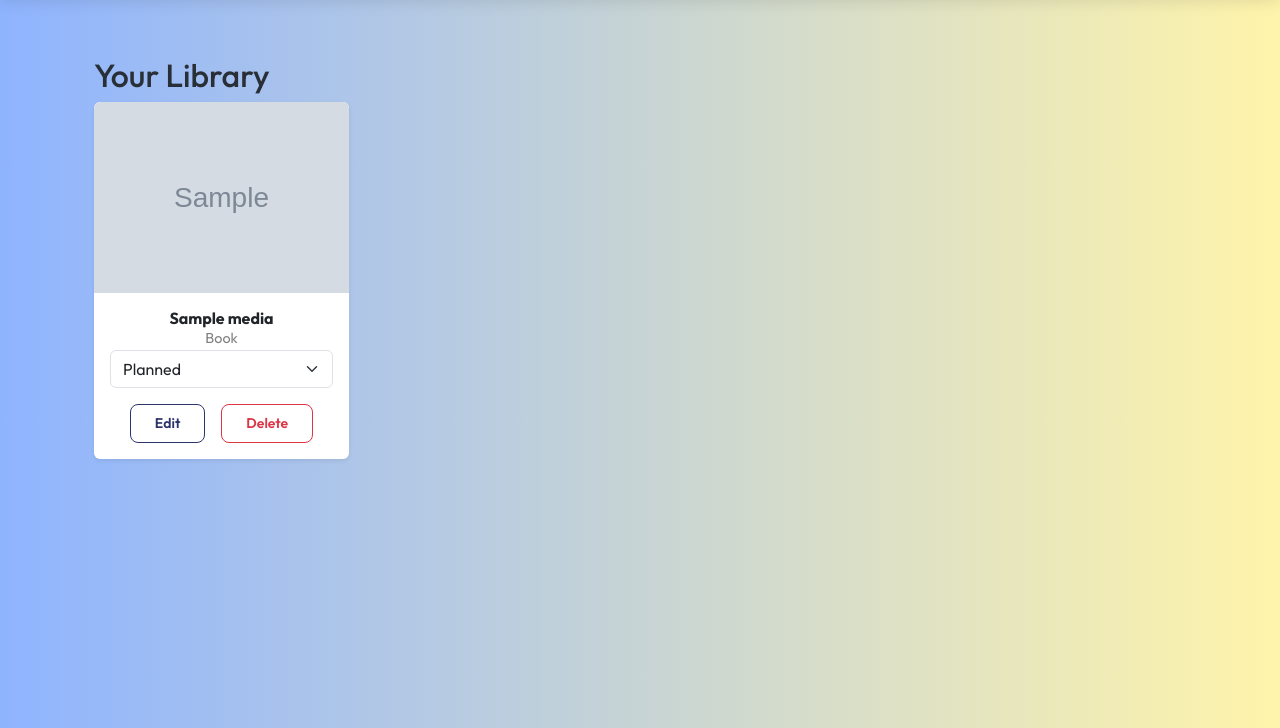
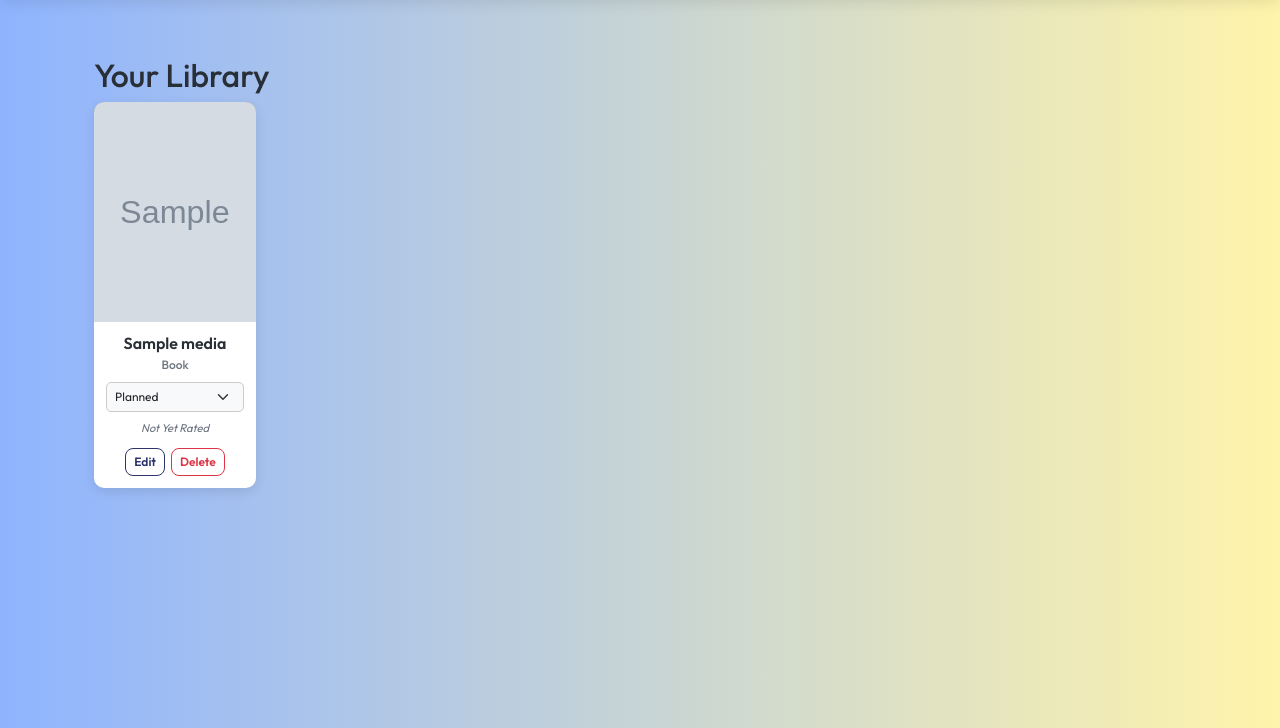
Before and after one commit to gregdemesa/CSCI42-Shelfy, a Django app: page /library/ in a window 1280 px wide. Shown: the part 90-818 px from the top of the page. Run offline with Django 5.2, Linux system fonts and the light colour scheme; a user stored in the database is signed in; tables that the repository leaves empty hold one stand-in row (values such as "Sample post"); grey boxes marked "Sample" are stand-in pictures.

Commit message:
improved user library index frontend

```diff
--- a/templates/base.html
+++ b/templates/base.html
@@ -269,6 +269,186 @@
 
         .dark-mode .card:hover {
             box-shadow: 0 15px 35px rgba(0, 0, 0, 0.3), 0 0 15px rgba(79, 70, 229, 0.2);
+        }
+
+        /* Library Card Styling */
+        .library-card {
+            display: flex;
+            flex-direction: column;
+            justify-content: space-between;
+            border-radius: 10px;
+            border: none;
+            box-shadow: 0 4px 12px rgba(0, 0, 0, 0.1);
+            transition: all 0.3s ease;
+            overflow: hidden;
+            background-color: var(--white);
+            width: 100%;
+            max-width: 180px;
+            height: 100%s
+        }
+
+        .dark-mode .library-card {
+            background-color: #1e293b;
+            box-shadow: 0 4px 12px rgba(0, 0, 0, 0.2);
+            border: 1px solid rgba(255, 255, 255, 0.05);
+        }
+
+        .library-card:hover {
+            transform: translateY(-2px);
+            box-shadow: 0 6px 16px rgba(0, 0, 0, 0.12);
+        }
+
+        .dark-mode .library-card:hover {
+            box-shadow: 0 6px 16px rgba(0, 0, 0, 0.3);
+        }
+
+        .library-card .cover-container {
+            width: 100%;
+            height: 220px;
+            display: flex;
+            align-items: center;
+            justify-content: center;
+            background-color: var(--gray);
+            overflow: hidden;
+        }
+
+        .dark-mode .library-card .cover-container {
+            background-color: #374151;
+        }
+
+        .library-card .cover-container img {
+            width: 100%;
+            height: 100%;
+            object-fit: cover;
+        }
+
+        .library-card .card-body {
+            flex-grow: 1;
+            display: flex;
+            flex-direction: column;
+            justify-content: space-between;
+            padding: 0.75rem;
+            text-align: center;
+        }
+
+        .library-card .media-title {
+            font-size: clamp(0.75rem, 1.5vw, 1rem);
+            font-weight: 600;
+            color: var(--dark);
+            margin-bottom: 0.2rem;
+            line-height: 1.2;
+            max-height: 2.4rem;
+            overflow: hidden;
+            white-space: nowrap;
+            text-overflow: ellipsis;
+        }
+
+        .dark-mode .library-card .media-title {
+            color: #e5e7eb;
+        }
+
+        .library-card .media-type {
+            font-size: 0.75rem;
+            font-weight: 500;
+            color: var(--gray);
+            margin-bottom: 0.5rem;
+        }
+
+        .dark-mode .library-card .media-type {
+            color: #9ca3af;
+        }
+
+        .library-card .status-form {
+            width: 100%;
+            margin-bottom: 0.5rem;
+        }
+
+        .library-card .status-dropdown {
+            width: 100%;
+            padding: 5px 8px;
+            font-size: 0.75rem;
+            border-radius: 5px;
+            border: 1px solid #ccc;
+            background-color: #f8f9fa;
+            cursor: pointer;
+            transition: all 0.2s ease-in-out;
+        }
+
+        .dark-mode .library-card .status-dropdown {
+            background-color: #374151;
+            border-color: #4b5563;
+            color: #e5e7eb;
+        }
+
+        .library-card .status-dropdown:hover {
+            background-color: #e2e6ea;
+        }
+
+        .dark-mode .library-card .status-dropdown:hover {
+            background-color: #4b5563;
+        }
+
+        .library-card .bottom-content {
+            margin-top: auto;
+            display: flex;
+            flex-direction: column;
+            align-items: center;
+        }
+
+        .library-card .rating-container {
+            display: flex;
+            align-items: center;
+            justify-content: center;
+            min-height: 16px;
+            margin-bottom: 0.7rem;
+            text-align: center;
+        }
+
+        .library-card .stars {
+            display: flex;
+            gap: 2px;
+        }
+
+        .library-card .star {
+            font-size: 0.85rem;
+            color: #d1d5db;
+        }
+
+        .library-card .star.filled {
+            color: #facc15;
+        }
+
+        .dark-mode .library-card .star.filled {
+            color: #fbbf24;
+        }
+
+        .dark-mode .library-card .star.empty {
+            color: #6b7280;
+        }
+
+        .library-card .no-rating {
+            font-size: 0.7rem;
+            color: #6b7280;
+            font-style: italic;
+            min-height: 16px;
+            display: flex;
+            align-items: center;
+            justify-content: center;
+        }
+
+        .dark-mode .library-card .no-rating {
+            color: #9ca3af;
+        }
+
+        .library-card .buttons {
+            display: flex;
+            justify-content: center;
+            gap: 6px;
+        }
+
+        .library-card .btn {
+            font-size: 0.75rem;
+            padding: 4px 8px;
         }
 
         /* Form Styling */
--- a/templates/user_library/index.html
+++ b/templates/user_library/index.html
@@ -6,17 +6,22 @@
     {% if library %}
         <div class="row">
             {% for entry in library %}
-                <div class="col-md-3 mb-4">
-                    <div class="card shadow-sm border-0 rounded h-100">
+                <div class="col-6 col-sm-4 col-md-3 col-lg-2 mb-3 d-flex justify-content-center">
+                    <div class="library-card">
+                        <a href="{% url 'media_detail' media_type=entry.media.media_type external_id=entry.media.external_id %}" class="text-decoration-none">
+                            <div class="cover-container">
+                                <img src="{{ entry.media.cover_image }}" alt="{{ entry.media.title }}">
+                            </div>
+                        </a>
 
-                            <img src="{{ entry.media.cover_image }}" class="card-img-top rounded-top" alt="{{ entry.media.title }}">
+                        <div class="card-body">
+                            <h6 class="media-title">{{ entry.media.title }}</h6>
+                            <span class="media-type">
+                                {% if entry.media.media_type == "book" %} Book {% elif entry.media.media_type == "movie" %} Movie {% elif entry.media.media_type == "game" %} Game {% endif %}
+                            </span>
 
-
-                        <div class="card-body d-flex flex-column align-items-center text-center">
-                            <h6 class="card-title fw-bold mb-3" style="margin-bottom:16px;">{{ entry.media.title }}</h6>
-                            <span style="color: gray; display: block; font-size: 0.9em; margin-top: -16px;">{% if entry.media.media_type == "book" %} Book {% elif entry.media.media_type == "movie" %} Movie {% elif entry.media.media_type == "game" %} Game {%endif%}</span>
-                            <!-- inline status edit dropdown -->
-                            <form class="status-form mb-3 w-100" data-item-id="{{ entry.id }}">
+                            <!-- Status Dropdown -->
+                            <form class="status-form" data-item-id="{{ entry.id }}">
                                 {% csrf_token %}
                                 <select class="form-select status-dropdown">
                                     {% for value, label in entry.STATUS_CHOICES %}
@@ -27,24 +32,29 @@
                                 </select>
                             </form>
 
-                            <!-- show rating only for completed or dropped -->
-                            {% if entry.status == "completed" or entry.status == "dropped" %}
-                                <div class="small">
-                                    {% with rating=entry.rating|default:0|floatformat:0 %}
-                                        {% for i in "12345" %}
-                                            {% if forloop.counter <= rating|add:0 %}
-                                                ★
-                                            {% else %}
-                                                ☆
-                                            {% endif %}
-                                        {% endfor %}
-                                    {% endwith %}
+                            <div class="bottom-content">
+                                <!-- Rating -->
+                                <div class="rating-container">
+                                    {% if entry.status == "completed" or entry.status == "dropped" %}
+                                        {% if entry.rating and entry.rating > 0 %}
+                                            <div class="stars">
+                                                {% for i in star_range %}
+                                                    {% if i < entry.rating %}
+                                                        <span class="star filled">★</span>
+                                                    {% else %}
+                                                        <span class="star empty">☆</span>
+                                                    {% endif %}
+                                                {% endfor %}
+                                            </div>
+                                        {% else %}
+                                            <span class="no-rating">Not Yet Rated</span>
+                                        {% endif %}
+                                    {% else %}
+                                        <span class="no-rating">Not Yet Rated</span>
+                                    {% endif %}
                                 </div>
-                            {% endif %}
 
-                            <!-- buttons -->
-                            <div class="mt-auto w-100">
-                                <div class="d-flex justify-content-center gap-3">
+                                <div class="buttons">
                                     <a href="{% url 'user_library:edit' entry.get_hashed_id %}" class="btn btn-outline-primary btn-sm">Edit</a>
                                     <button type="button" class="btn btn-outline-danger btn-sm delete-btn" data-item-id="{{ entry.id }}" data-bs-toggle="modal" data-bs-target="#deleteModal">
                                         Delete
@@ -61,6 +71,7 @@
     {% endif %}
 </div>
 
+<!-- Delete Confirmation Modal -->
 <div class="modal fade" id="deleteModal" tabindex="-1" aria-labelledby="deleteModalLabel" aria-hidden="true">
     <div class="modal-dialog">
         <div class="modal-content">
@@ -102,7 +113,6 @@
                 if (data.success) {
                     console.log("Status updated successfully!");
 
-                    // update UI instantly
                     let entryCard = form.closest(".card-body");
                     let ratingField = entryCard.querySelector(".rating-field");
 
@@ -112,7 +122,6 @@
                         ratingField.style.display = "none";
                     }
 
-                    // refresh CSRF token if changed
                     if (data.csrf_token) {
                         let csrfInput = document.querySelector('[name=csrfmiddlewaretoken]');
                         if (csrfInput) csrfInput.value = data.csrf_token;
@@ -140,7 +149,7 @@
                 headers: { "X-CSRFToken": "{{ csrf_token }}" }
             }).then(response => {
                 if (response.ok) {
-                    document.querySelector(`[data-item-id="${deleteItemId}"]`).closest('.col-md-3, .card.shadow-sm').remove();
+                    document.querySelector(`[data-item-id="${deleteItemId}"]`).closest('.col-md-3, .library-card').remove();
                     deleteItemId = null;
                     let modal = bootstrap.Modal.getInstance(document.getElementById('deleteModal'));
                     modal.hide();
--- a/user_library/views.py
+++ b/user_library/views.py
@@ -18,6 +18,11 @@ class LibraryIndexView(LoginRequiredMixin, ListView):
     model = UserLibraryItem
     template_name = "user_library/index.html"
     context_object_name = "library"
+
+    def get_context_data(self, **kwargs):
+        context = super().get_context_data(**kwargs)
+        context["star_range"] = range(5)
+        return context
 
     def get_queryset(self):
         return UserLibraryItem.objects.filter(user=self.request.user)
```
